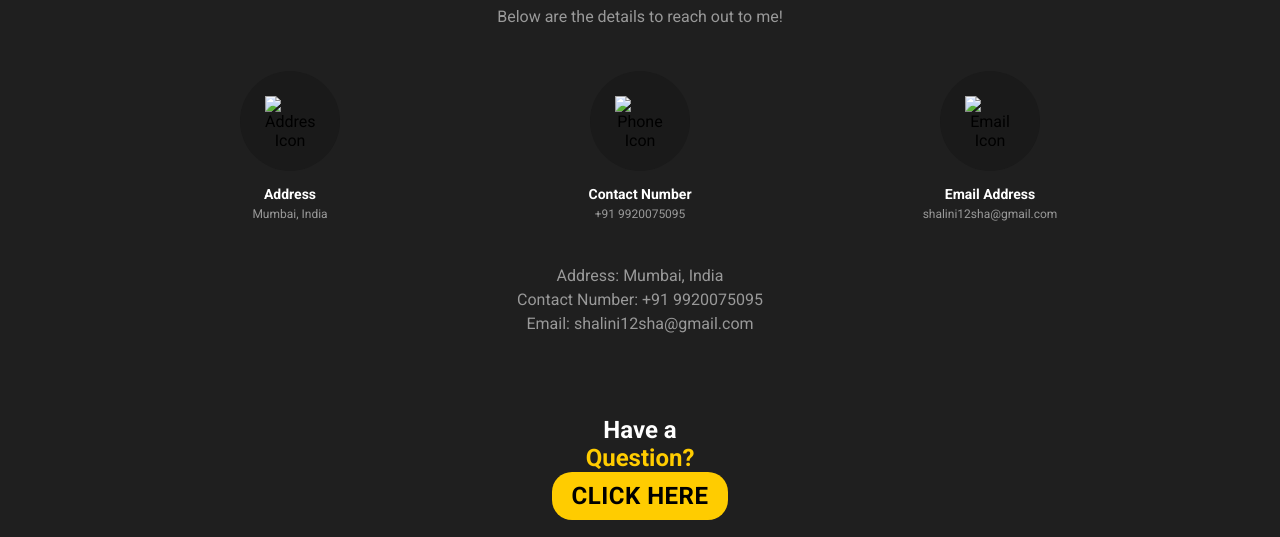
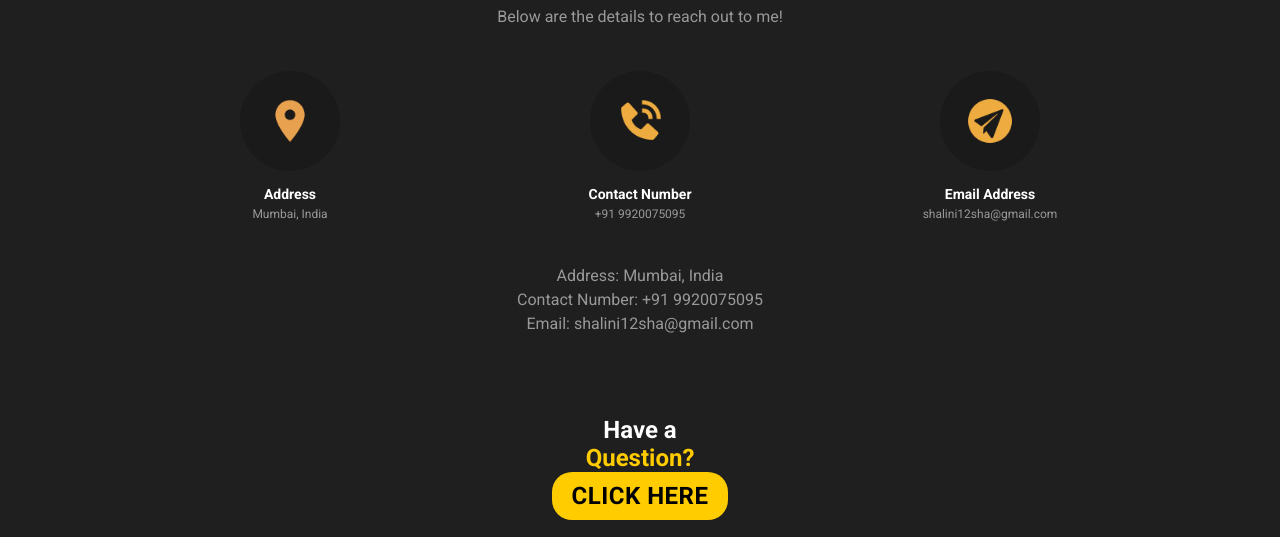
Before and after one commit to Mushtak-Rangrej/Personal-Website, a plain HTML site: page index.html in a window 1280 px wide. Shown: the part 4202-4739 px from the top of the page. Drawn offline with nearby package versions, Linux system fonts and the light colour scheme; a web font is replaced by a local one.

Commit message:
Update index.html

```diff
--- a/index.html
+++ b/index.html
@@ -1010,7 +1010,7 @@
       <div class="contact-info">
         <div class="info-box">
           <div class="icon">
-            <img src="./images/location_on_icon.png" alt="Address Icon">
+            <img src="./location_on_icon.png" alt="Address Icon">
           </div>
           <h3>Address</h3>
           <p>Mumbai, India</p>
@@ -1018,7 +1018,7 @@
 
         <div class="info-box">
           <div class="icon">
-            <img src="./images/phone_icon (2).png" alt="Phone Icon">
+            <img src="./phone_icon (2).png" alt="Phone Icon">
           </div>
           <h3>Contact Number</h3>
           <p><a href="tel:+919920075095">+91 9920075095</a></p>
@@ -1026,7 +1026,7 @@
 
         <div class="info-box">
           <div class="icon">
-            <img src="./images/email_icon (1).png" alt="Email Icon">
+            <img src="./email_icon (1).png" alt="Email Icon">
           </div>
           <h3>Email Address</h3>
           <p><a href="mailto:shalini12sha@gmail.com">shalini12sha@gmail.com</a></p>
@@ -1056,10 +1056,10 @@
         <li class="ftco-animate normal-txt"><h2>Find me on</h2> </li>
 
         <li class="ftco-animate"><a href="https://www.linkedin.com/in/shalini-sharma-02628525b/"><img
-              src="./images/linkedin_network_social  logo_icon.png" alt=""><span class="icon-linkedin"></span></a></li>
+              src="./linkedin_network_social  logo_icon.png" alt=""><span class="icon-linkedin"></span></a></li>
 
         <li class="ftco-animate"><a href="https://www.linkedin.com/in/shalini-sharma-02628525b/"><img
-              src="./images/Github icon.png" alt=""><span class="icon-Github"></span></a></li>
+              src="./Github icon.png" alt=""><span class="icon-Github"></span></a></li>
 
 
       </ul>
```
